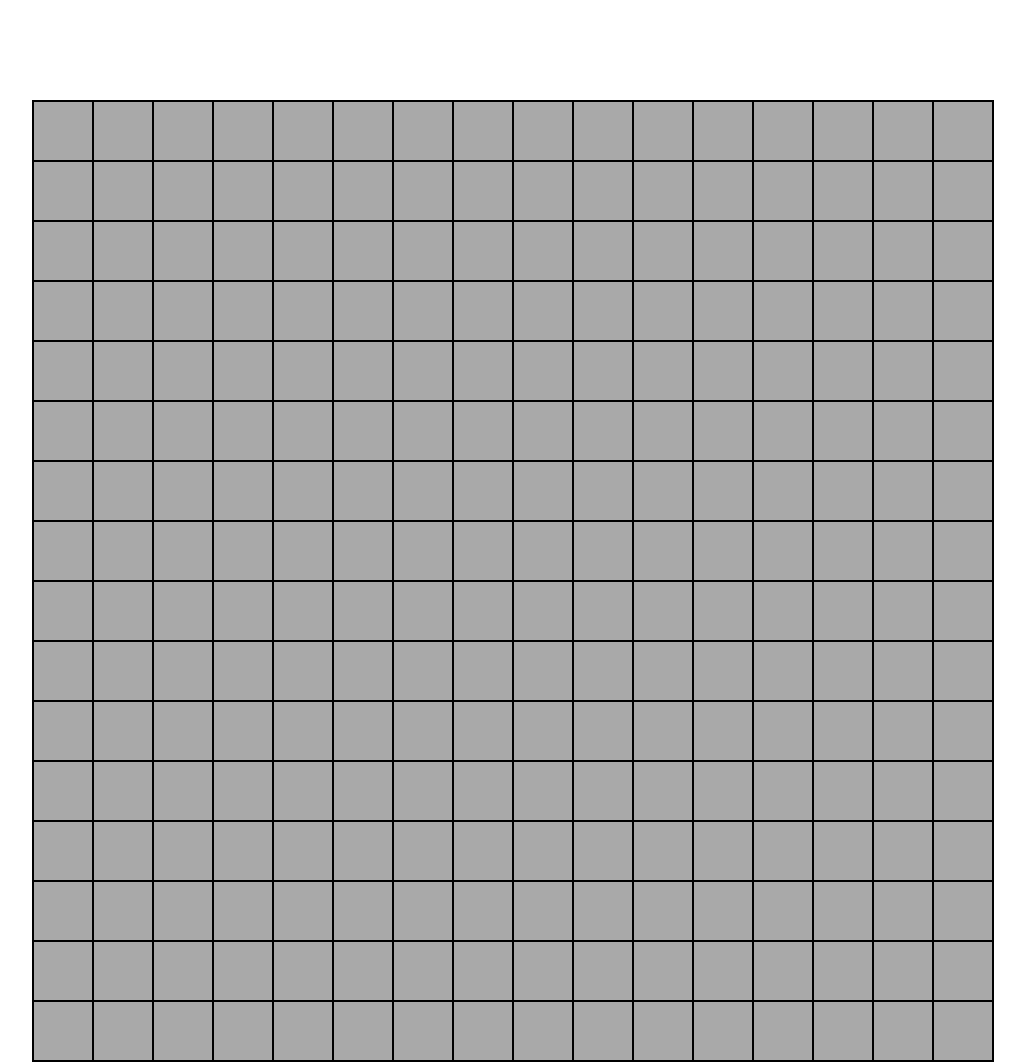
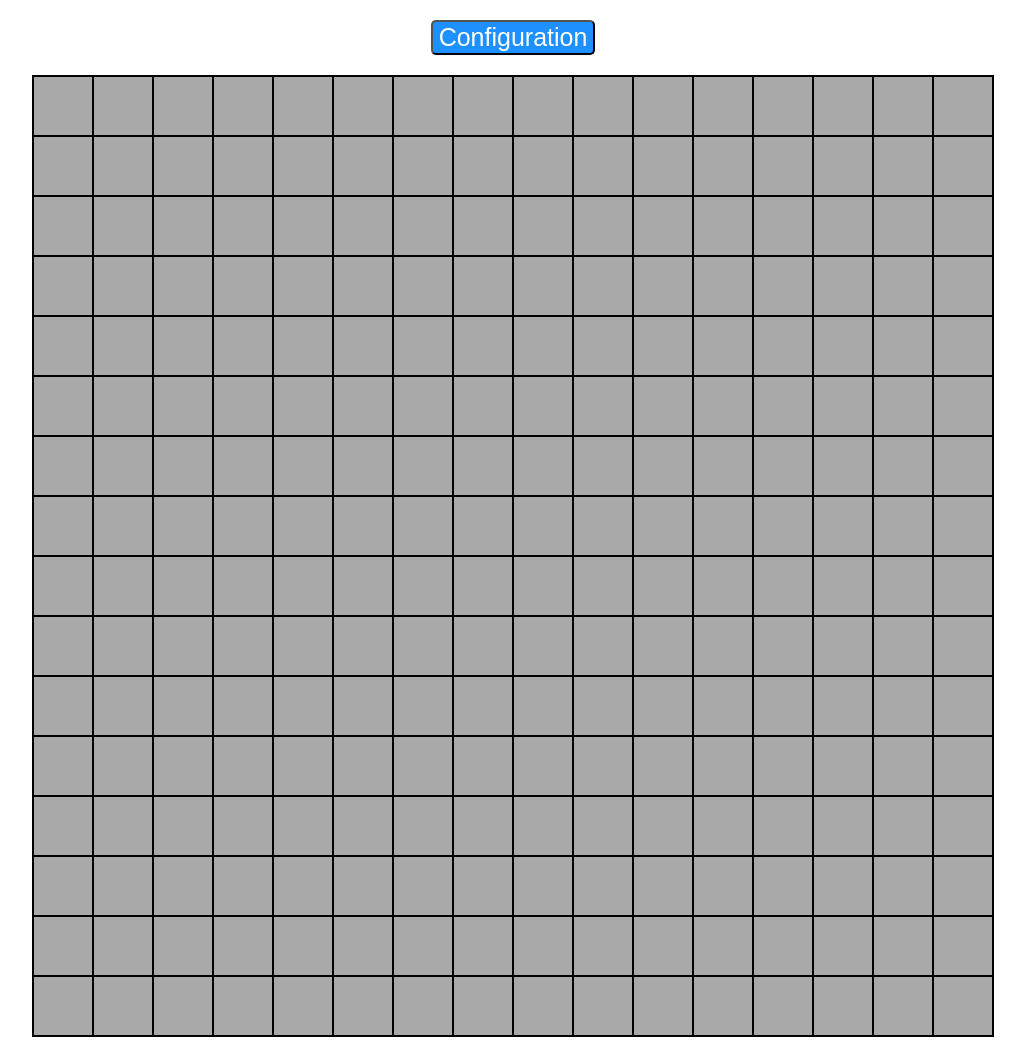
Before and after one commit to facinetm14/Odin_Etch-a-sketch, a plain HTML site: page index.html in a window 1280 px wide. Shown: the whole page, without its empty margins (127-1152 px from the left). Drawn offline with Linux system fonts and the light colour scheme.

Commit message:
#feat: randomized rgb color (bonus)

```diff
--- a/index.js
+++ b/index.js
@@ -1,26 +1,57 @@
 const CELL_LENGTH = 60;
 const CELL_NB = 16;
+const body = document.querySelector('body');
 const container = document.createElement('div');
-container.style.width = `${CELL_LENGTH * CELL_NB}px`;
-container.style.height = `${CELL_LENGTH * CELL_NB}px`;
-for (let i = 0; i < CELL_NB; i++) {
+const configBtn = document.createElement('button');
+
+configBtn.textContent = 'Configuration';
+configBtn.classList.add('btn-config');
+body.appendChild(configBtn);
+
+const resetGrid = () => {
+    if (!container.childElementCount) {
+        return;
+    }
+    const last = container.lastElementChild;
+    container.removeChild(last);
+    return resetGrid();
+}
+const buildGrid = (nbColums) => {
+    resetGrid();
+    container.style.width = `${CELL_LENGTH * nbColums}px`;
+    container.style.height = `${CELL_LENGTH * nbColums}px`;
+    for (let i = 0; i < nbColums; i++) {
         const row = document.createElement('div');
-    for (let j = 0; j < CELL_NB; j++) {
+        for (let j = 0; j < nbColums; j++) {
             const col = document.createElement('div');
             row.appendChild(col);
             col.classList.add('col');
-        col.style.width = `${100 / CELL_NB}%`;
+            col.style.width = `${100 / nbColums}%`;
         }
-    row.style.height = `${100 / CELL_NB}%`;
+        row.style.height = `${100 / nbColums}%`;
         row.classList.add('row');
         container.appendChild(row);
     }
     container.classList.add('container');
-document.querySelector('body').appendChild(container);
-
+    body.appendChild(container);
     const cells = document.querySelectorAll(".col");
     cells.forEach((cell) => cell.addEventListener('mouseenter', changeBackground));
+}
+
+buildGrid(CELL_NB);
+configBtn.addEventListener('click', setConfiguration);
+
 
 function changeBackground() {
-    this.style.backgroundColor = 'red';
+    const red = Math.round(Math.random() * 255);
+    const green = Math.round(Math.random() * 255);
+    const blue = Math.round(Math.random() * 255);
+    this.style.backgroundColor = `rgb(${red},${green},${blue})`;
 }
+
+function setConfiguration() {
+    const nbRow = parseInt(prompt('how many row and colum would you like ?'));
+    if (nbRow && (nbRow >= 0 && nbRow <= 100)) {
+        buildGrid(parseInt(nbRow));
+    }
+}
--- a/style.css
+++ b/style.css
@@ -2,7 +2,6 @@
     border: 1px solid black;
     background-color: darkgray;
     margin: auto;
-    margin-top: 100px;
 }
 
 .row {
@@ -11,3 +10,15 @@
 .col {
     border: 1px solid black;
 }
+
+.btn-config {
+    display: block;
+    outline-style: none;
+    background-color: dodgerblue;
+    color: white;
+    margin: auto;
+    margin-bottom: 20px;
+    margin-top: 20px;
+    font-size: 25px;
+    border-radius: 5px;
+}
```
Lines whose indentation alone changed are shown as unchanged.
